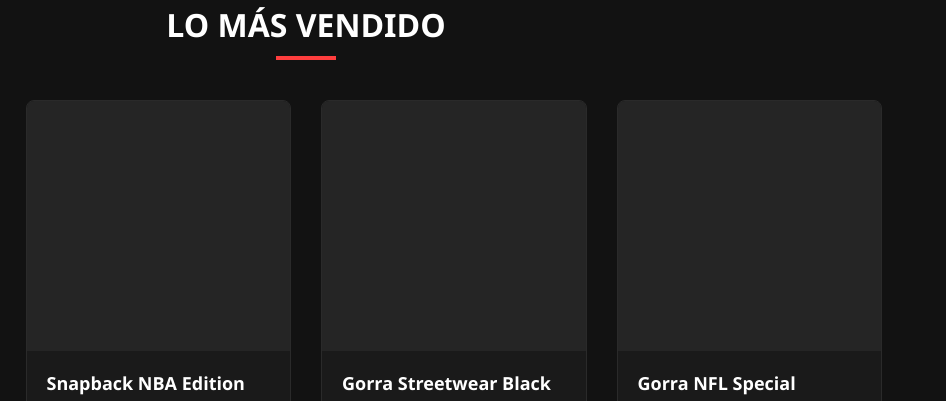
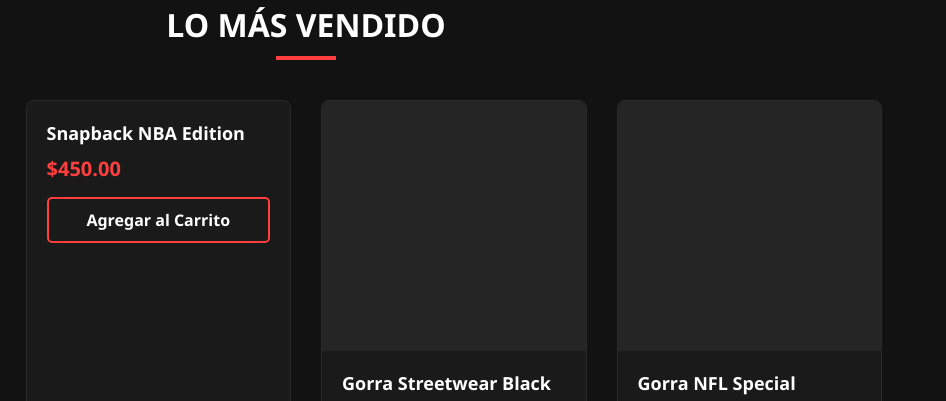
Before and after one commit to abimahm1717-svg/clikashit, a website: page index.html in a window 1280 px wide. Shown: the part 699-1100 px from the top of the page, 334-1280 px from the left. Drawn offline with Linux system fonts and the light colour scheme.

Commit message:
final html

```diff
--- a/index.html
+++ b/index.html
@@ -59,7 +59,7 @@
 
             <!-- Producto 2 -->
             <div class="product-card">
-                <div class="product-image" rel="stylesheet" href="imagenes/ima2.png"></div>
+                <div rel="stylesheet" href="imagenes/ima2.png"></div>
                 <div class="product-info">
                     <h4>Snapback NBA Edition</h4>
                     <div class="product-price">$450.00</div>
```
